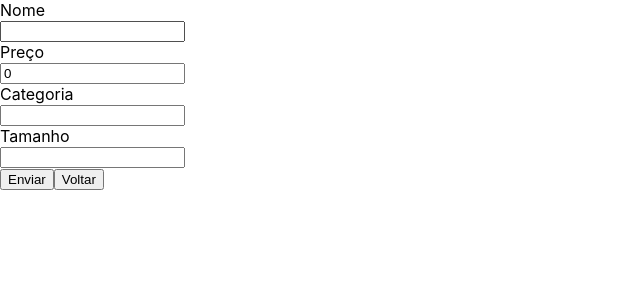
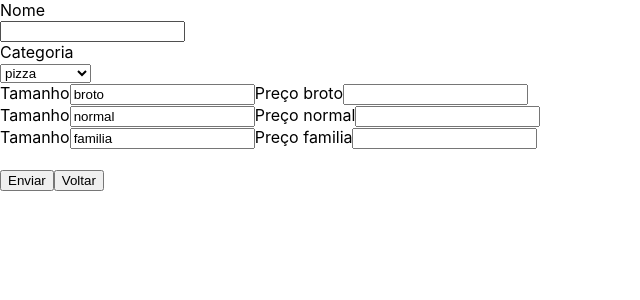
Before and after one commit to felipedr/pizzaria, a React (Create React App) app in the folder client/: page /produtos/adicionar in a window 1280 px wide. Shown: the top 300 px of the page, without its empty margins (0-640 px from the left). Built offline with nearby package versions, Linux system fonts and the light colour scheme.

Commit message:
Produto Tamanho

```diff
--- a/client/src/products/FormProdutos.js
+++ b/client/src/products/FormProdutos.js
@@ -3,13 +3,18 @@ import { useParams } from "react-router-dom";
 
 function FormProdutos() {
 
+  const categoriaTamanhos = {
+    'pizza': ['broto', 'normal', 'familia'],
+    'refrigerante': ['lata', '600ml', '2l'],
+    'outros': ['unico']
+  }
+
   const [valores, setValores] = useState(
     {
       id: null,
       nome: '',
-      preco: 0,
-      categoria: '',
-      tamanho: ''
+      categoria: 'pizza',
+      produto_tamanho_preco: categoriaTamanhos['pizza'].map(tamanho => ({ tamanho: tamanho, valor: 0 }))
     }
   )
 
@@ -28,15 +33,26 @@ function FormProdutos() {
   }
 
   const handlePrecoChange = (event) => {
-    setValores({ ...valores, preco: event.target.value });
+    const tamanho = event.target.getAttribute("tamanho")
+    setValores({
+      ...valores,
+      produto_tamanho_preco: valores.produto_tamanho_preco.map(produto_tamanho => {
+        if (produto_tamanho.tamanho !== tamanho) {
+          return produto_tamanho;
+        }
+        return { tamanho: tamanho, valor: event.target.value }
+      })
+    });
   }
 
   const handleCategoriaChange = (event) => {
-    setValores({ ...valores, categoria: event.target.value });
-  }
-
-  const handleTamanhoChange = (event) => {
-    setValores({ ...valores, tamanho: event.target.value });
+    let categoria = event.target.value
+    let tamanhos = categoriaTamanhos[categoria]
+    setValores({
+      ...valores,
+      categoria: categoria,
+      produto_tamanho_preco: tamanhos.map(tamanho => ({ tamanho: tamanho, valor: 0 }))
+    });
   }
 
   const handleSubmit = (event) => {
@@ -45,6 +61,7 @@ function FormProdutos() {
     const myHeaders = new Headers({
       "Content-Type": "application/json"
     });
+
     if (!valores.id) {
       fetch('/api/adicionar_produto', {
         method: 'POST',
@@ -71,26 +88,33 @@ function FormProdutos() {
       <label>
         Nome
         <br/>
-        <input type="text" maxlength={30} value={valores.nome} onChange={handleNameChange} required={true}/>
+        <input type="text" maxLength={30} value={valores.nome} onChange={handleNameChange} required={true}/>
       </label>
       <br/>
-      <label>
-        Preço
-        <br/>
-        <input type="number"  value={valores.preco} onChange={handlePrecoChange}/>
-      </label>
-      <br/>
+      {}
       <label>
         Categoria
         <br/>
-        <input type="text" maxlength={30} value={valores.categoria} onChange={handleCategoriaChange}/>
+        <select maxlength={30} value={valores.categoria} onChange={handleCategoriaChange}>
+          {Object.entries(categoriaTamanhos).map((categoria) => (
+            <option value={categoria[0]}>{categoria[0]}</option>
+          ))}
+        </select>
       </label>
       <br/>
+      {valores.produto_tamanho_preco.map((tamanho_preco, index) => (
+        <div>
           <label>
             Tamanho
+            <input type="text" readOnly value={tamanho_preco.tamanho}/>
+          </label>
+          <label>
+            Preço {tamanho_preco.tamanho}
+            <input type="number" value={tamanho_preco.preco} tamanho={tamanho_preco.tamanho} onChange={handlePrecoChange}/>
+          </label>
           <br/>
-        <input type="text" maxlength={30} value={valores.tamanho} onChange={handleTamanhoChange}/>
-      </label>
+        </div>
+      ))}
       <br/>
       <input type="submit" value="Enviar" />
       <a href="/produtos"><input type="button" value="Voltar" /></a>
```
Also changed, not shown: 1 other file (tests, documents, lock files or other folders). Lines whose indentation alone changed are shown as unchanged.
